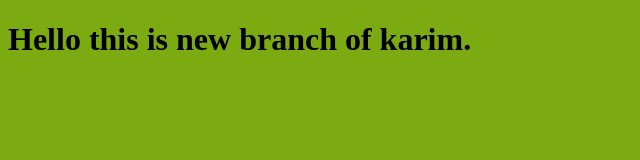
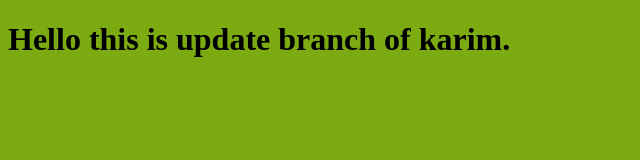
Before and after one commit to Kareem154/myproject, a plain HTML site: page index.html in a window 1280 px wide. Shown: the whole page, without its empty margins (0-640 px from the left). Drawn offline with Linux system fonts and the light colour scheme.

Commit message:
edit html file

```diff
--- a/index.html
+++ b/index.html
@@ -7,7 +7,7 @@
     <link rel="stylesheet" href="style.css">
 </head>
 <body>
-    <h1>Hello this is new branch of karim.</h1>
+    <h1>Hello this is update branch of karim.</h1>
     <script src="app.js"></script>
 </body>
 </html>
```
